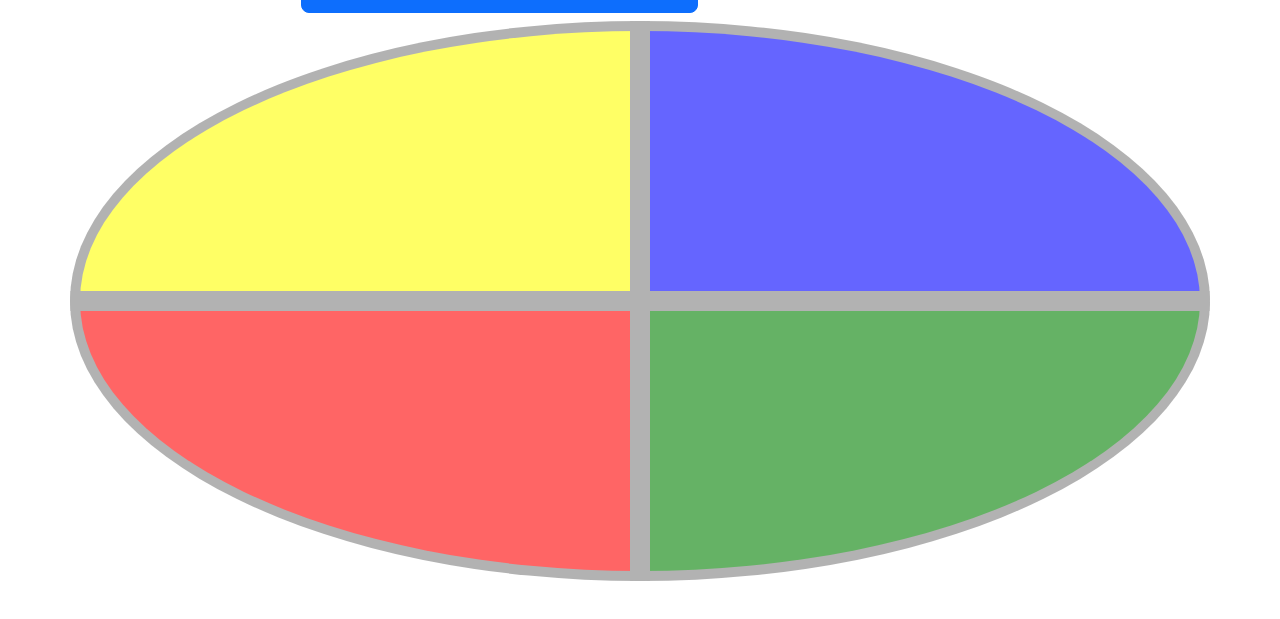
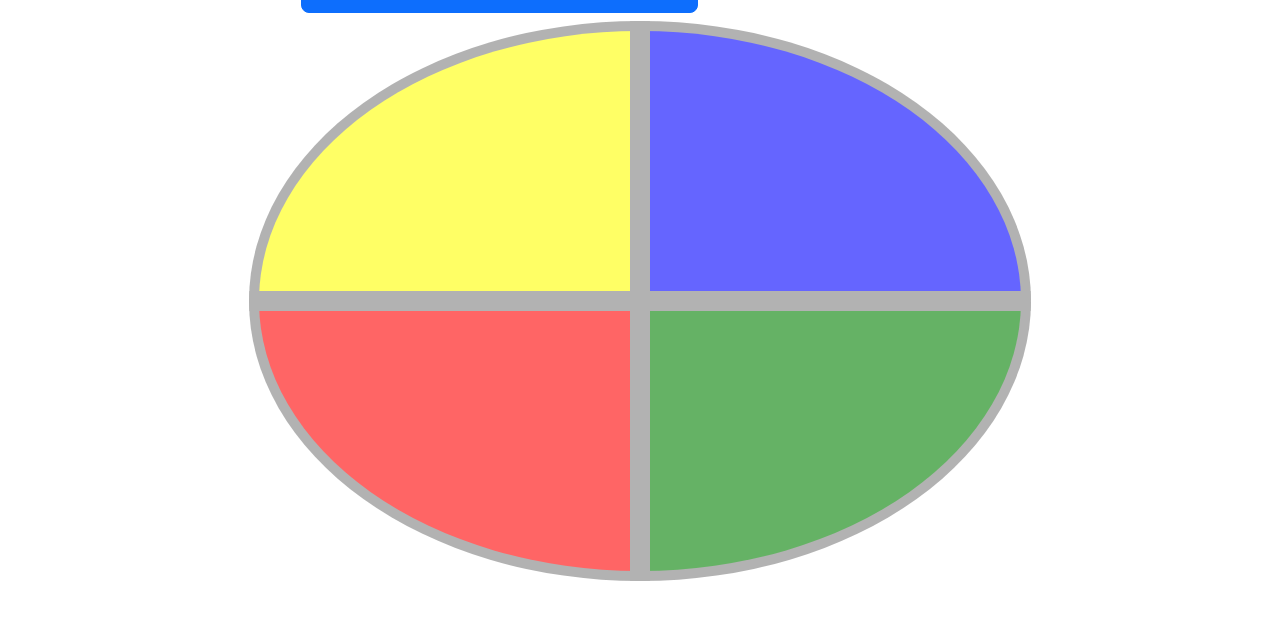
Before and after one commit to fmdcba/simon-dice, a plain HTML site: page index.html in a window 1280 px wide. Shown: the part 179-798 px from the top of the page. Drawn offline with nearby package versions, Linux system fonts and the light colour scheme.

Commit message:
corrige tamaño simon dice

```diff
--- a/css/main.css
+++ b/css/main.css
@@ -27,6 +27,7 @@
   opacity: 60%;
   transition: 1000ms;
   height: 35vh;
+  max-width: 35%;
 }
 
 header{
--- a/index.html
+++ b/index.html
@@ -7,7 +7,7 @@
   <link href="https://cdn.jsdelivr.net/npm/bootstrap@5.3.3/dist/css/bootstrap.min.css" rel="stylesheet" integrity="sha384-QWTKZyjpPEjISv5WaRU9OFeRpok6YctnYmDr5pNlyT2bRjXh0JMhjY6hW+ALEwIH" crossorigin="anonymous">
   <link rel="stylesheet" href="css/main.css">
 </head>
-<body>
+<body class="container">
   <header class="container">
     <section class="row">
       <h1 id="titulo">Simon Dice <span ></span></h1>
@@ -19,12 +19,12 @@
     </section>
   </header>
 
-  <main class="container">
-    <section class="row">
+  <main class="container mx-auto ">
+    <section class="row d-flex justify-content-center">
       <div class="col color" id="amarillo"></div>
       <div class="col color" id="azul"></div>
     </section>
-    <section class="row">
+    <section class="row d-flex justify-content-center">
       <div class="col color" id="rojo"></div>
       <div class="col color" id="verde"></div>
     </section>
```
